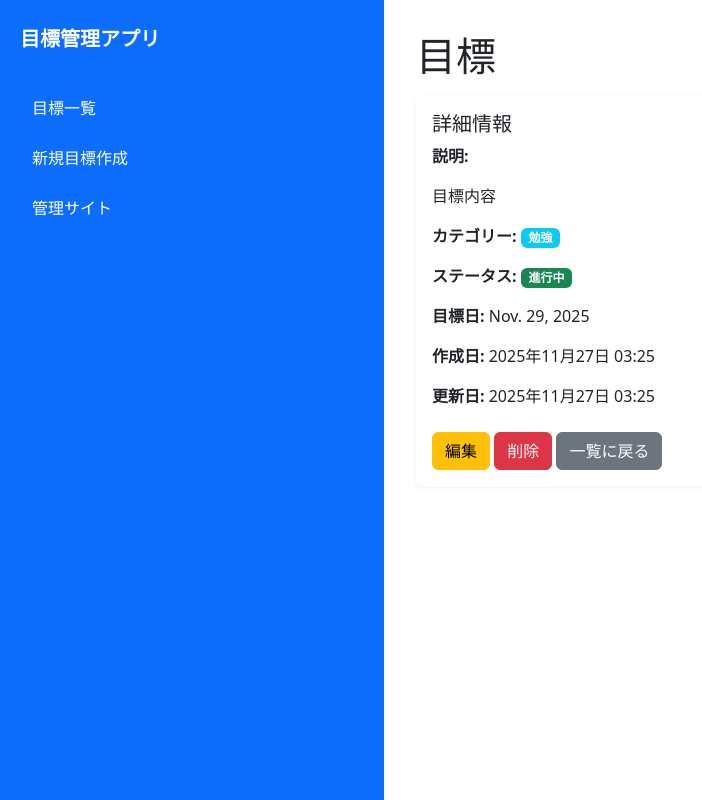
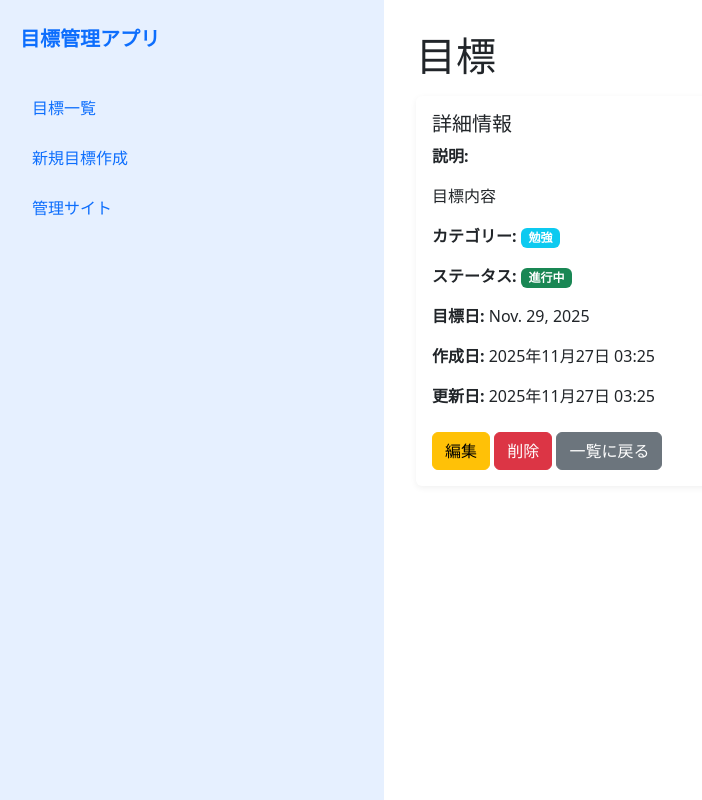
Before and after one commit to shiragami-shun/workshop-251125, a Django app: page /goals/1/ in a window 1280 px wide. Shown: the whole page, without its empty margins (0-702 px from the left). Run offline with Django 5.2, Linux system fonts and the light colour scheme; data comes from the database, SQL or seed files in the repository.

Commit message:
ナビの見た目の変更

```diff
--- a/GoalManagementApplication/myapp/templates/myapp/base.html
+++ b/GoalManagementApplication/myapp/templates/myapp/base.html
@@ -23,15 +23,14 @@
         .sidebar {
             width: 30%;
             min-width: 220px;
-            background-color: #0d6efd; /* ブルー */
-            color: #ffffff;
+            background-color: #e6f0ff; /* ブルー */
             padding: 24px 20px;
             box-sizing: border-box;
         }
 
         .sidebar a {
-            color: #ffffff;
-            text-decoration: none;
+
+            text-decoration: none
         }
 
         .sidebar .brand {
```
